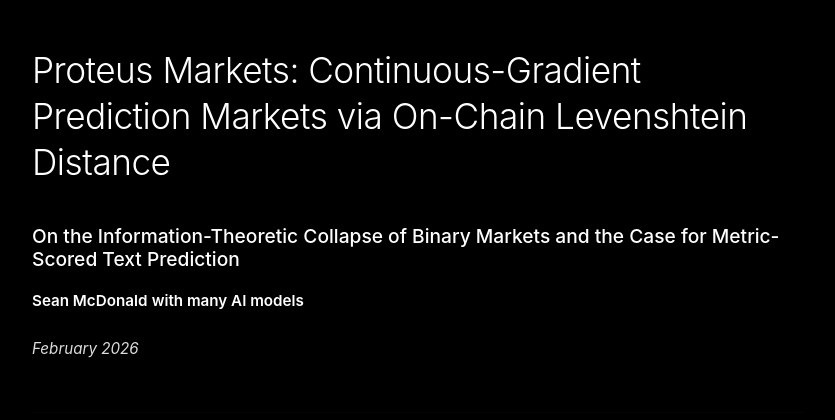
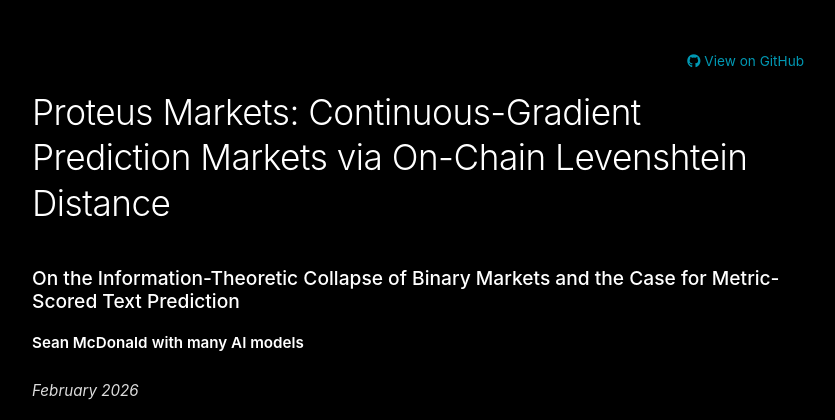
Before and after one commit to timepoint-ai/proteus, a Flask app: page /whitepaper in a window 1280 px wide. Shown: the part 123-543 px from the top of the page, without its empty margins (222-1057 px from the left). Run offline with Flask 3, Linux system fonts and the light colour scheme.

Commit message:
minor update whitepaper

```diff
--- a/templates/marketing/whitepaper.html
+++ b/templates/marketing/whitepaper.html
@@ -254,6 +254,11 @@
 
 {% block content %}
 <div class="whitepaper-container">
+    <div style="text-align: right; margin-bottom: 1rem;">
+        <a href="https://github.com/seanmcdonald/proteus-markets/blob/main/WHITEPAPER.md" target="_blank" rel="noopener noreferrer" style="color: #00d9ff; font-size: 0.85rem; text-decoration: none; opacity: 0.7;">
+            <i class="fab fa-github me-1"></i>View on GitHub
+        </a>
+    </div>
     <div class="whitepaper-content">
         {{ content|safe }}
     </div>
```
